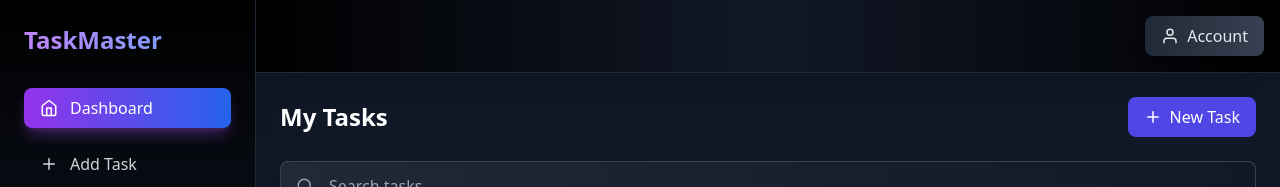
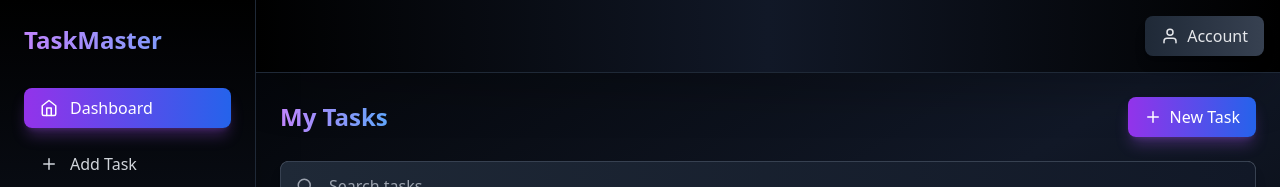
Before and after one commit to sayyedrabeeh/T_o_D_o-task-manager-, a React (Vite) app in the folder my-react-app/: page / in a window 1280 px wide. Shown: the top 187 px of the page. Built offline with nearby package versions, Linux system fonts and the light colour scheme; no server answers.

Commit message:
changing ui theame of home

```diff
--- a/my-react-app/src/pages/Home.jsx
+++ b/my-react-app/src/pages/Home.jsx
@@ -115,7 +115,7 @@ const Home = () => {
       const finalTodos = searchResults.length ? searchResults : filteredTodos;
 
        return (
-        <div className="flex h-screen bg-gray-900">
+    <div className="flex h-screen bg-gradient-to-br from-black via-gray-900 to-black">
       <Sidebar filter={filter} setFilter={setFilter} />
 
       <div className="flex flex-col flex-1 overflow-hidden">
@@ -123,10 +123,12 @@ const Home = () => {
 
         <div className="p-6 space-y-6 overflow-auto">
           <div className="flex justify-between items-center">
-                <h1 className="text-2xl font-bold text-white">My Tasks</h1>
+            <h1 className="text-2xl font-bold bg-gradient-to-r from-purple-400 to-blue-400 bg-clip-text text-transparent">
+              My Tasks
+            </h1>
             <Link
               to="/add-todo"
-                  className="bg-indigo-600 hover:bg-indigo-700 text-white px-4 py-2 rounded-lg flex items-center gap-2 transition-colors"
+              className="bg-gradient-to-r from-purple-600 to-blue-600 hover:from-purple-700 hover:to-blue-700 text-white px-4 py-2 rounded-lg flex items-center gap-2 transition-all duration-300 transform hover:scale-105 shadow-lg shadow-purple-500/30"
             >
               <FiPlus size={18} />
               <span>New Task</span>
@@ -141,11 +143,11 @@ const Home = () => {
               finalTodos.map((todo) => (
                 <div
                   key={todo.id}
-                      className="relative bg-gray-800 rounded-lg shadow-lg border border-gray-700 hover:scale-[1.01] transition-all"
+                  className="relative bg-gradient-to-br from-gray-900 via-gray-800 to-black rounded-lg shadow-2xl border border-gray-700 hover:scale-[1.02] hover:border-purple-500/50 transition-all duration-300 group"
                 >
                   <Link
                     to={`/todo/${todo.id}`}
-                        className="block p-4 hover:bg-gray-700 rounded-t-lg transition-colors"
+                    className="block p-4 hover:bg-gradient-to-br hover:from-gray-800/50 hover:via-gray-700/50 hover:to-black/50 rounded-t-lg transition-all duration-300"
                   >
                     <TodoCard
                       title={todo.title}
@@ -156,9 +158,9 @@ const Home = () => {
                     />
                   </Link>
 
-                      <div className="flex justify-end gap-3 p-3 absolute bottom-0 right-0">
+                  <div className="flex justify-end gap-3 p-3 absolute bottom-0 right-0 opacity-0 group-hover:opacity-100 transition-opacity duration-300">
                     <button
-                          className="text-yellow-400 hover:text-yellow-300"
+                      className="text-yellow-400 hover:text-yellow-300 p-2 rounded-lg bg-gradient-to-r from-gray-800 to-gray-900 hover:from-yellow-600/20 hover:to-orange-600/20 transition-all duration-300 transform hover:scale-110 shadow-lg"
                       onClick={(e) => {
                         e.stopPropagation();
                         handleEdit(todo.id);
@@ -168,7 +170,7 @@ const Home = () => {
                       <FiEdit size={18} />
                     </button>
                     <button
-                          className="text-green-400 hover:text-green-300"
+                      className="text-green-400 hover:text-green-300 p-2 rounded-lg bg-gradient-to-r from-gray-800 to-gray-900 hover:from-green-600/20 hover:to-emerald-600/20 transition-all duration-300 transform hover:scale-110 shadow-lg"
                       onClick={(e) => {
                         e.stopPropagation();
                         handleComplete(todo.id);
@@ -178,7 +180,7 @@ const Home = () => {
                       <FiCheckCircle size={18} />
                     </button>
                     <button
-                          className="text-red-400 hover:text-red-300"
+                      className="text-red-400 hover:text-red-300 p-2 rounded-lg bg-gradient-to-r from-gray-800 to-gray-900 hover:from-red-600/20 hover:to-pink-600/20 transition-all duration-300 transform hover:scale-110 shadow-lg"
                       onClick={(e) => {
                         e.stopPropagation();
                         handleDelete(todo.id);
@@ -199,6 +201,7 @@ const Home = () => {
     </div>
   );
 
+
 };
 
 export default Home;
```
Lines whose indentation alone changed are shown as unchanged.
